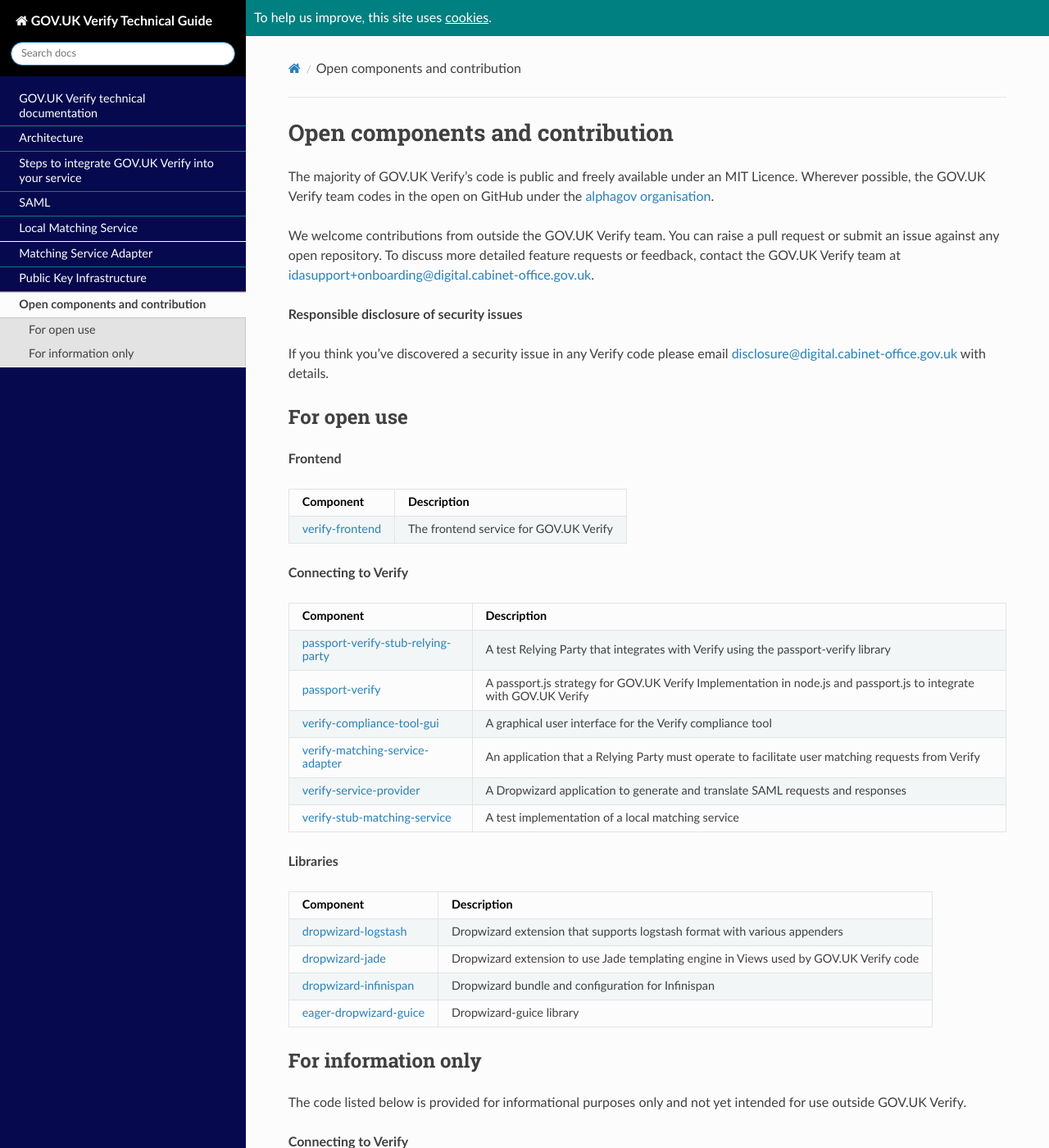
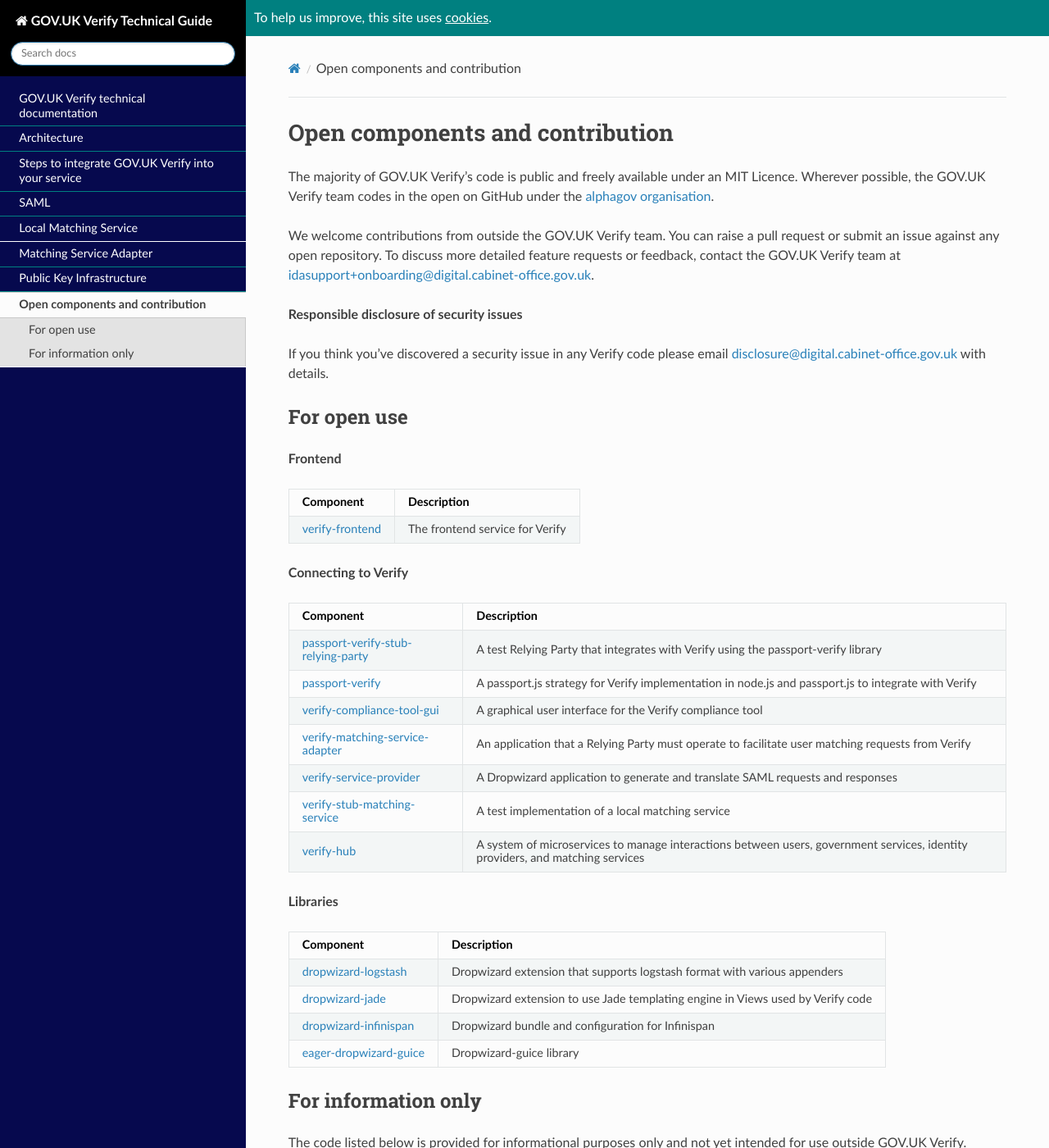
Before and after one commit to alphagov/rp-onboarding-tech-docs, a Sphinx documentation site: the page built from source/pages/open/opencomponents.rst, in a window 1280 px wide and 1400 px high. Shown: the whole window at 82% size. Built offline with Sphinx 7.4.7 and the Read the Docs theme 2.0.0, drawn with Linux system fonts in a browser that asks for light colours; nearby versions of some CDN libraries; pages that are not in the unit, such as notebooks, are missing from menus; comment, search, counter and statistics services are not loaded; some of the changed text lies outside the part shown.

Commit message:
TT-1777: Add verify-hub to list of open components
Also removed 'GOV.UK' from all mentions of Verify. Agreed style dictates we only use GOV.UK Verify on first mention.

```diff
--- a/source/pages/open/opencomponents.rst
+++ b/source/pages/open/opencomponents.rst
@@ -18,28 +18,30 @@
 +-------------------+----------------------------------------+
 | Component         | Description                            |
 +===================+========================================+
-| verify-frontend_  | The frontend service for GOV.UK Verify |
+| verify-frontend_  | The frontend service for Verify        |
 +-------------------+----------------------------------------+
 
 .. _verify-frontend: https://github.com/alphagov/verify-frontend
 
 **Connecting to Verify**
 
-+--------------------------------------+--------------------------------------------------------------------------------------------------------------------+
-| Component                            | Description                                                                                                        |
-+======================================+====================================================================================================================+
-| passport-verify-stub-relying-party_  | A test Relying Party that integrates with Verify using the passport-verify library                                 |
-+--------------------------------------+--------------------------------------------------------------------------------------------------------------------+
-| passport-verify_                     | A passport.js strategy for GOV.UK Verify Implementation in node.js and passport.js to integrate with GOV.UK Verify |
-+--------------------------------------+--------------------------------------------------------------------------------------------------------------------+
-| verify-compliance-tool-gui_          | A graphical user interface for the Verify compliance tool                                                          |
-+--------------------------------------+--------------------------------------------------------------------------------------------------------------------+
-| verify-matching-service-adapter_     | An application that a Relying Party must operate to facilitate user matching requests from Verify                  |
-+--------------------------------------+--------------------------------------------------------------------------------------------------------------------+
-| verify-service-provider_             | A Dropwizard application to generate and translate SAML requests and responses                                     |
-+--------------------------------------+--------------------------------------------------------------------------------------------------------------------+
-| verify-stub-matching-service_        | A test implementation of a local matching service                                                                  |
-+--------------------------------------+--------------------------------------------------------------------------------------------------------------------+
++---------------------------------------+--------------------------------------------------------------------------------------------------------------------------------+
+| Component                             | Description                                                                                                                    |
++=======================================+================================================================================================================================+
+| passport-verify-stub-relying-party_   | A test Relying Party that integrates with Verify using the passport-verify library                                             |
++---------------------------------------+--------------------------------------------------------------------------------------------------------------------------------+
+| passport-verify_                      | A passport.js strategy for Verify implementation in node.js and passport.js to integrate with Verify                           |
++---------------------------------------+--------------------------------------------------------------------------------------------------------------------------------+
+| verify-compliance-tool-gui_           | A graphical user interface for the Verify compliance tool                                                                      |
++---------------------------------------+--------------------------------------------------------------------------------------------------------------------------------+
+| verify-matching-service-adapter_      | An application that a Relying Party must operate to facilitate user matching requests from Verify                              |
++---------------------------------------+--------------------------------------------------------------------------------------------------------------------------------+
+| verify-service-provider_              | A Dropwizard application to generate and translate SAML requests and responses                                                 |
++---------------------------------------+--------------------------------------------------------------------------------------------------------------------------------+
+| verify-stub-matching-service_         | A test implementation of a local matching service                                                                              |
++---------------------------------------+--------------------------------------------------------------------------------------------------------------------------------+
+| verify-hub_                           | A system of microservices to manage interactions between users, government services, identity providers, and matching services |
++---------------------------------------+--------------------------------------------------------------------------------------------------------------------------------+
 
 .. _passport-verify-stub-relying-party: https://github.com/alphagov/passport-verify-stub-relying-party
 .. _passport-verify: https://github.com/alphagov/passport-verify
@@ -47,6 +49,7 @@
 .. _verify-matching-service-adapter: https://github.com/alphagov/verify-matching-service-adapter
 .. _verify-service-provider: https://github.com/alphagov/verify-service-provider
 .. _verify-stub-matching-service: https://github.com/alphagov/verify-stub-matching-service
+.. _verify-hub: https://github.com/alphagov/verify-hub
 
 **Libraries**
 
@@ -55,7 +58,7 @@
 +==========================+========================================================================================+
 | dropwizard-logstash_     | Dropwizard extension that supports logstash format with various appenders              |
 +--------------------------+----------------------------------------------------------------------------------------+
-| dropwizard-jade_         | Dropwizard extension to use Jade templating engine in Views used by GOV.UK Verify code |
+| dropwizard-jade_         | Dropwizard extension to use Jade templating engine in Views used by Verify code        |
 +--------------------------+----------------------------------------------------------------------------------------+
 | dropwizard-infinispan_   | Dropwizard bundle and configuration for Infinispan                                     |
 +--------------------------+----------------------------------------------------------------------------------------+
@@ -122,11 +125,11 @@
 +--------------------------------+-------------------------------------------------------------------------------------+
 | verify-utils-libs_             | Libraries used for REST, security and common utilities                              |
 +--------------------------------+-------------------------------------------------------------------------------------+
-| verify-dev-pki_                | Contains keys and certificates for GOV.UK Verify integration tests                  |
+| verify-dev-pki_                | Contains keys and certificates for Verify integration tests                         |
 +--------------------------------+-------------------------------------------------------------------------------------+
 | verify-stub-idp-saml_          | SAML library for a dummy Identity Provider IDP                                      |
 +--------------------------------+-------------------------------------------------------------------------------------+
-| verify-shibboleth-sp-example_  | An example configuration for a Shibboleth SP instance that works with GOV.UK Verify |
+| verify-shibboleth-sp-example_  | An example configuration for a Shibboleth SP instance that works with Verify        |
 +--------------------------------+-------------------------------------------------------------------------------------+
 | verify-dropwizard-saml_        | Library for providing a SAML configuration object                                   |
 +--------------------------------+-------------------------------------------------------------------------------------+
```
